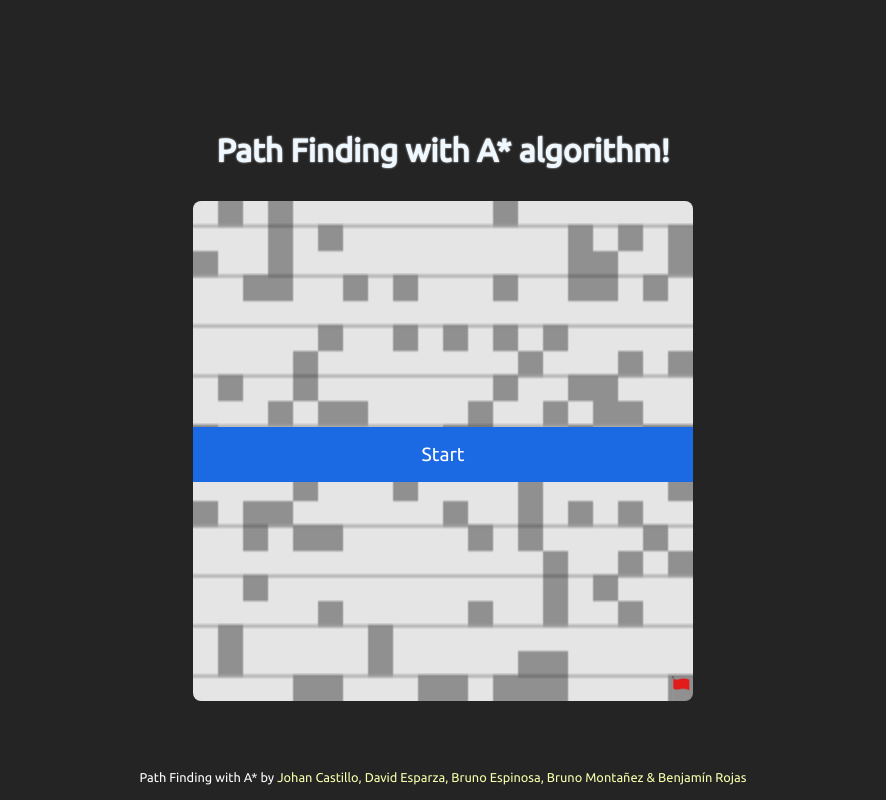
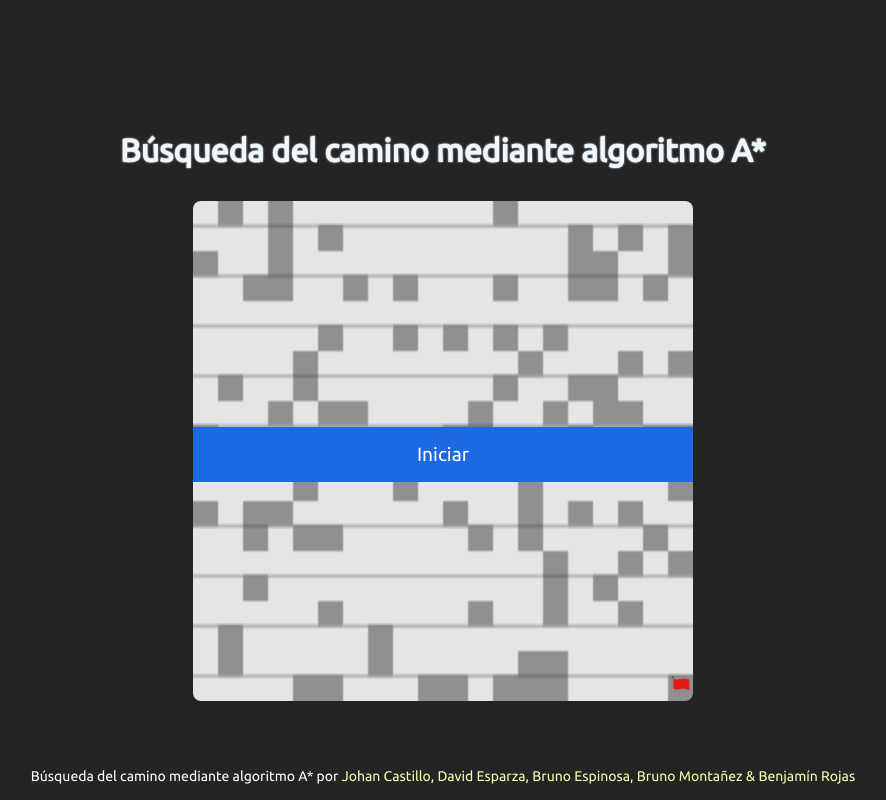
Before and after one commit to BrunoMont2003/path-finding-a-, a website built with Vite: page index.html in a window 1280 px wide. Shown: the whole page, without its empty margins (197-1083 px from the left). Built offline with nearby package versions, Linux system fonts and the light colour scheme.

Commit message:
mod: pasado al español

```diff
--- a/index.html
+++ b/index.html
@@ -5,13 +5,13 @@
     <link rel="shortcut icon" href="src/img/flag.png" type="image/x-icon" />
     <meta name="viewport" content="width=device-width, initial-scale=1.0" />
     <link rel="stylesheet" href="./src/style.css" />
-    <title>Path Finding with A*</title>
+    <title>A* para búsqueda</title>
   </head>
   <body>
     <div id="app"></div>
     <footer>
-      <p>
-        Path Finding with A* by
+      <p style="font-size: 14px;">
+        Búsqueda del camino mediante algoritmo A* por
         <a href="https://github.com/BrunoMont2003/path-finding-a-"
         target="_blank"
           >Johan Castillo, David Esparza, Bruno Espinosa, Bruno Montañez &
--- a/src/astar.ts
+++ b/src/astar.ts
@@ -12,7 +12,7 @@ import borrarCanvas from './helpers/borrarCanvas'
 
 const columnas: number = 20
 const filas: number = 20
-const FPS: number = 500
+const FPS: number = 300
 let terminado: boolean = false
 var sigue: boolean = true
 const parent = document.getElementById('app') as HTMLDivElement
--- a/src/helpers/restart.ts
+++ b/src/helpers/restart.ts
@@ -3,7 +3,7 @@ export const createRestartButton = async () => {
   console.log(container)
   const button = document.createElement('button')
   button.id = 'restart'
-  button.innerText = 'Restart'
+  button.innerText = 'Reiniciar'
   button.classList.add('btn')
   button.classList.add('btnRestart')
   container.appendChild(button)
--- a/src/main.ts
+++ b/src/main.ts
@@ -2,13 +2,13 @@ import './style.css'
 import { begin } from './astar'
 import flag from './img/flag.png'
 document.querySelector<HTMLDivElement>('#app')!.innerHTML = `
-  <h1>Path Finding with A* algorithm!</h1>
+  <h1>Búsqueda del camino mediante algoritmo A*</h1>
   <div class="container" id='container' >
     <canvas
     id="canvas"
     ></canvas>
     <button class='btn btnStart' id="btnStart">
-      Start
+          Iniciar
     </button>
     <img src=${flag} class="red-flag">
   </div>
--- a/src/style.css
+++ b/src/style.css
@@ -20,7 +20,7 @@ h1{
   align-items: center;
   flex-direction: column;
   min-height: 100vh;
-  padding: 2rem 0;
+  padding: 1rem 0;
 }
 .container{
   position: relative;
```
